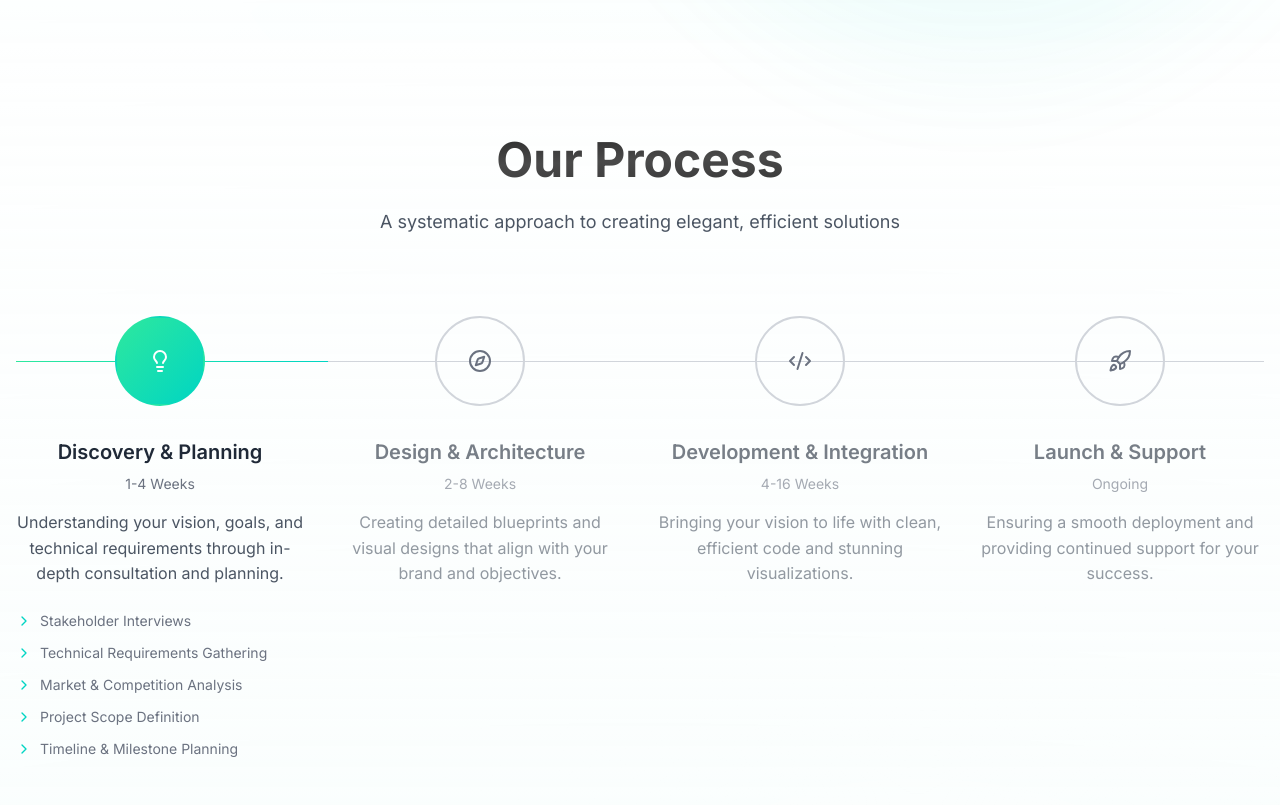
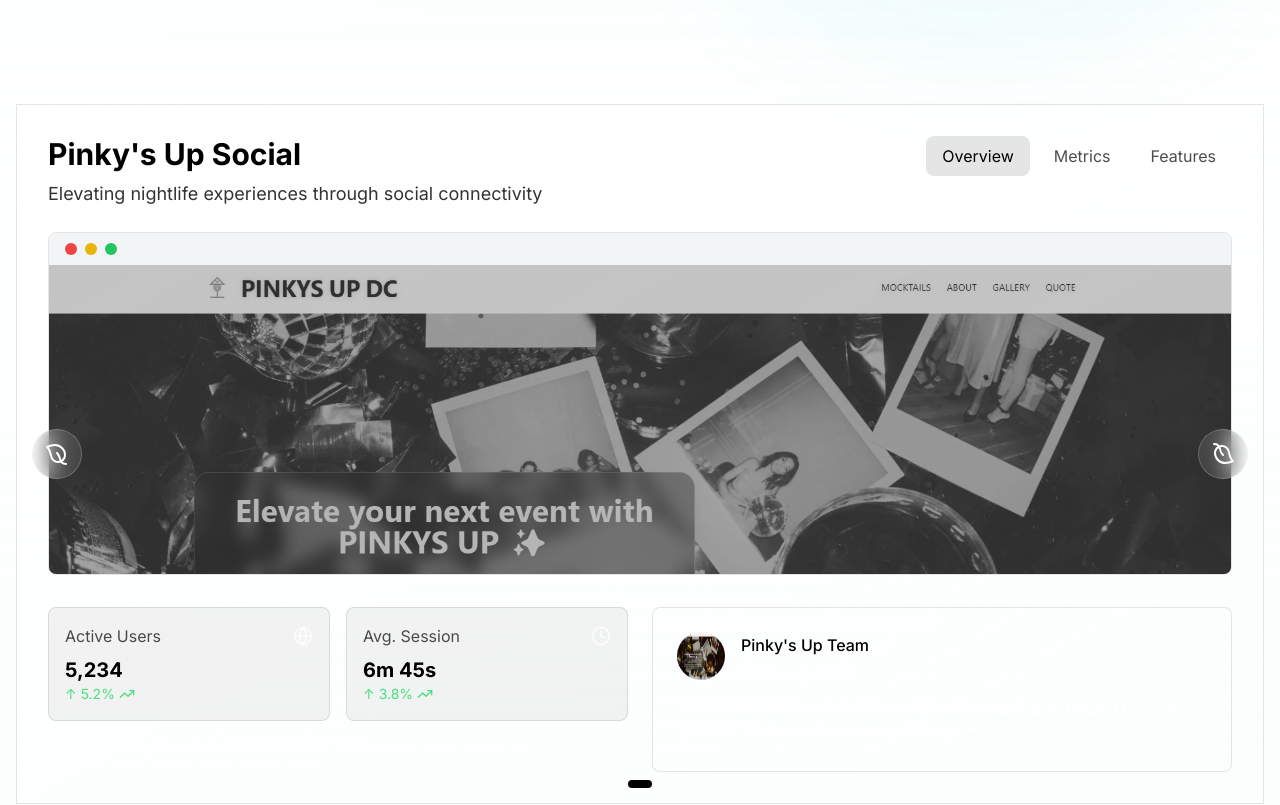
Before and after one commit to prana-canopy/prana-roots, a Next.js app: page / in a window 1280 px wide. Shown: the part 760-1565 px from the top of the page. Built offline with nearby package versions, Linux system fonts and the light colour scheme.

Commit message:
bw default

```diff
--- a/components/hero.tsx
+++ b/components/hero.tsx
@@ -11,6 +11,7 @@ import ProcessSection from './our-process';
 import PricingSection from './pricing';
 import ContactSection from './contact';
 import FAQSection from './faq';
+import RotatingCarousel from './rotating-carousel';
 
 export default React.memo(function Hero() {
   const { scrollY } = useScroll();
@@ -169,9 +170,10 @@ export default React.memo(function Hero() {
         </motion.div>
       </div> */}
       <div ref={processRef}>
+      <RotatingCarousel />
         <ProcessSection />
+        <PricingSection />
         <FAQSection />
-        <PricingSection />
         <ContactSection />
       </div>
     </section>
--- a/components/rotating-carousel.tsx
+++ b/components/rotating-carousel.tsx
@@ -3,10 +3,13 @@
 import { useEffect, useState } from 'react';
 import { motion, AnimatePresence } from 'framer-motion';
 import { Eye, MousePointerClick, Clock, Users, Leaf, TrendingUp, Globe } from 'lucide-react';
+import { useTheme } from 'next-themes';
 
-const PlaceholderChart = () => (
-  <div className="w-full h-full flex flex-col items-center justify-center bg-white/5 rounded-lg border border-white/10">
-    <div className="text-white/70 text-center">
+const PlaceholderChart = () => {
+  const { resolvedTheme: theme } = useTheme();
+  return (
+    <div className={`w-full h-full flex flex-col items-center justify-center ${theme === 'dark' ? 'bg-white/5' : 'bg-black/5'} rounded-lg border ${theme === 'dark' ? 'border-white/10' : 'border-black/10'}`}>
+      <div className={`${theme === 'dark' ? 'text-white/70' : 'text-black/70'} text-center`}>
         <p className="mb-2">Chart Placeholder</p>
         <p className="text-sm">Visitor metrics visualization will appear here</p>
         <div className="mt-4 flex gap-4">
@@ -26,6 +29,7 @@ const PlaceholderChart = () => (
       </div>
     </div>
   );
+};
 
 interface MetricHistory {
   date: string;
@@ -68,59 +72,59 @@ const generateMetricHistory = (baseline: number, days: number): MetricHistory[]
 
 const cards: CarouselCard[] = [
   {
-    title: "EcoTech Solutions Platform",
-    description: "A sustainable approach to digital transformation",
+    title: "Pinky's Up Social",
+    description: "Elevating nightlife experiences through social connectivity",
     previewImage: "pinkys.png",
     metrics: {
       current: {
-        visitors: "2,847",
-        engagement: "67%",
-        timeSpent: "4m 12s",
-        conversion: "8.9%"
+        visitors: "5,234",
+        engagement: "78%",
+        timeSpent: "6m 45s",
+        conversion: "12.3%"
       },
-      history: generateMetricHistory(2800, 14)
+      history: generateMetricHistory(5200, 14)
     },
     features: [
-      "Carbon footprint tracking",
-      "Sustainable resource management",
-      "Real-time environmental metrics",
-      "Green initiative dashboard"
+      "Real-time venue capacity tracking",
+      "Social event discovery",
+      "VIP reservations and experiences",
+      "Interactive venue maps"
     ],
     testimonial: {
-      quote: "Prana helped us visualize our environmental impact in ways we never imagined possible.",
-      author: "Sarah Chen",
-      company: "EcoTech Solutions",
+      quote: "Prana Roots transformed our digital presence and helped us connect with our audience in meaningful ways.",
+      author: "Pinky's Up Team",
+      company: "Pinky's Up Social",
       image: "pinkys.png"
     },
     techStack: ["React", "Next.js", "TailwindCSS", "Node.js"]
   },
-  {
-    title: "Biodiversity Analytics Dashboard",
-    description: "Connecting conservation with cutting-edge tech",
-    previewImage: "pinkys.png",
-    metrics: {
-      current: {
-        visitors: "3,156",
-        engagement: "72%",
-        timeSpent: "5m 03s",
-        conversion: "9.4%"
-      },
-      history: generateMetricHistory(3100, 14)
-    },
-    features: [
-      "Species tracking visualization",
-      "Habitat health monitoring",
-      "Conservation impact metrics",
-      "Biodiversity mapping"
-    ],
-    testimonial: {
-      quote: "The dashboard has revolutionized how we track and protect local ecosystems.",
-      author: "Michael Torres",
-      company: "Wildlife Conservation Tech",
-      image: "pinkys.png"
-    },
-    techStack: ["React", "D3.js", "Python", "PostgreSQL"]
-  }
+  // {
+  //   title: "Biodiversity Analytics Dashboard",
+  //   description: "Connecting conservation with cutting-edge tech",
+  //   previewImage: "pinkys.png",
+  //   metrics: {
+  //     current: {
+  //       visitors: "3,156",
+  //       engagement: "72%",
+  //       timeSpent: "5m 03s",
+  //       conversion: "9.4%"
+  //     },
+  //     history: generateMetricHistory(3100, 14)
+  //   },
+  //   features: [
+  //     "Species tracking visualization",
+  //     "Habitat health monitoring",
+  //     "Conservation impact metrics",
+  //     "Biodiversity mapping"
+  //   ],
+  //   testimonial: {
+  //     quote: "The dashboard has revolutionized how we track and protect local ecosystems.",
+  //     author: "Michael Torres",
+  //     company: "Wildlife Conservation Tech",
+  //     image: "pinkys.png"
+  //   },
+  //   techStack: ["React", "D3.js", "Python", "PostgreSQL"]
+  // }
 ];
 
 export default function RotatingCarousel() {
@@ -128,6 +132,12 @@ export default function RotatingCarousel() {
   const [direction, setDirection] = useState(0);
   const [isAutoPlaying, setIsAutoPlaying] = useState(true);
   const [activeTab, setActiveTab] = useState<'overview' | 'metrics' | 'features'>('overview');
+  const { resolvedTheme: theme } = useTheme();
+  const [mounted, setMounted] = useState(false);
+
+  useEffect(() => {
+    setMounted(true);
+  }, []);
 
   useEffect(() => {
     if (!isAutoPlaying) return;
@@ -159,12 +169,12 @@ export default function RotatingCarousel() {
   };
 
   const MetricCard = ({ icon, label, value, trend }) => (
-    <div className="bg-white/10 backdrop-blur-md rounded-lg p-4 border border-white/20 transition-all duration-300 hover:scale-105">
+    <div className={`${theme === 'dark' ? 'bg-white/10' : 'bg-black/5'} backdrop-blur-md rounded-lg p-4 border ${theme === 'dark' ? 'border-white/20' : 'border-black/10'} transition-all duration-300 hover:scale-105`}>
       <div className="flex items-center justify-between mb-2">
-        <span className="text-white/70">{label}</span>
+        <span className={`${theme === 'dark' ? 'text-white/70' : 'text-black/70'}`}>{label}</span>
         {icon}
       </div>
-      <div className="text-xl font-bold text-white">{value}</div>
+      <div className={`text-xl font-bold ${theme === 'dark' ? 'text-white' : 'text-black'}`}>{value}</div>
       <div className={`text-sm ${trend >= 0 ? 'text-green-400' : 'text-red-400'} flex items-center gap-1`}>
         {trend >= 0 ? '↑' : '↓'} {Math.abs(trend)}%
         <TrendingUp className="w-4 h-4" />
@@ -177,13 +187,15 @@ export default function RotatingCarousel() {
       onClick={() => setActiveTab(tab)}
       className={`px-4 py-2 rounded-lg transition-all duration-300 ${
         activeTab === tab
-          ? 'bg-white/20 text-white'
-          : 'text-white/70 hover:bg-white/10'
+          ? `${theme === 'dark' ? 'bg-white/20 text-white' : 'bg-black/10 text-black'}`
+          : `${theme === 'dark' ? 'text-white/70 hover:bg-white/10' : 'text-black/70 hover:bg-black/5'}`
       }`}
     >
       {label}
     </button>
   );
+
+  if (!mounted) return null;
 
   return (
     <div className="w-full max-w-7xl mx-auto px-4 py-16">
@@ -226,16 +238,16 @@ export default function RotatingCarousel() {
             className="absolute w-full h-full"
           >
             <div className="w-full h-full rounded-2xl overflow-hidden">
-              <div className="absolute inset-0 bg-gradient-to-br from-[var(--megaman)]/20 to-[var(--frozen-turquoise)]/20 backdrop-blur-md border border-white/20" />
+              <div className={`absolute inset-0 bg-gradient-to-br ${theme === 'dark' ? 'from-[var(--megaman)]/20 to-[var(--frozen-turquoise)]/20' : 'from-[var(--megaman)]/10 to-[var(--frozen-turquoise)]/10'} backdrop-blur-md border ${theme === 'dark' ? 'border-white/20' : 'border-black/10'}`} />
 
               <div className="relative h-full p-8 flex flex-col">
                 {/* Header */}
                 <div className="flex justify-between items-start mb-6">
                   <div className="space-y-2">
-                    <h2 className="text-3xl font-bold text-white">
+                    <h2 className={`text-3xl font-bold ${theme === 'dark' ? 'text-white' : 'text-black'}`}>
                       {cards[currentIndex].title}
                     </h2>
-                    <p className="text-lg text-white/80">
+                    <p className={`text-lg ${theme === 'dark' ? 'text-white/80' : 'text-black/80'}`}>
                       {cards[currentIndex].description}
                     </p>
                   </div>
@@ -249,27 +261,33 @@ export default function RotatingCarousel() {
                 {/* Content based on active tab */}
                 <div className="flex-1 overflow-hidden">
                   {activeTab === 'overview' && (
-                    <div className="h-full grid grid-cols-2 gap-8">
+                    <div className="h-full grid grid-cols-1 gap-8">
                       {/* Site Preview */}
-                      <div className="relative rounded-lg overflow-hidden border border-white/20">
+                      <div className={`relative rounded-lg overflow-hidden border ${theme === 'dark' ? 'border-white/20' : 'border-black/10'} group hover:border-[var(--megaman)] transition-all duration-300`}>
+                        {/* Browser Frame */}
+                        <div className={`h-8 ${theme === 'dark' ? 'bg-[#1a1a1a]' : 'bg-gray-100'} flex items-center px-4 space-x-2`}>
+                          <div className="flex space-x-2">
+                            <div className="w-3 h-3 rounded-full bg-red-500"></div>
+                            <div className="w-3 h-3 rounded-full bg-yellow-500"></div>
+                            <div className="w-3 h-3 rounded-full bg-green-500"></div>
+                          </div>
+                        </div>
+                        {/* Image Container */}
+                        <div className="relative w-full overflow-hidden" style={{ paddingBottom: "45%" }}>
+                          <div className="absolute inset-0 bg-black/20 mix-blend-multiply group-hover:bg-transparent transition-colors duration-500 z-10" />
                           <img
                             src={cards[currentIndex].previewImage}
-                          alt="Site Preview"
-                          className="w-full h-full object-cover"
+                            alt={`${cards[currentIndex].title} Preview`}
+                            className="absolute inset-0 w-full h-full object-cover object-center
+                              filter grayscale opacity-80 group-hover:grayscale-0 group-hover:opacity-100
+                              transform group-hover:scale-105 transition-all duration-500"
                           />
-                        <div className="absolute bottom-0 inset-x-0 p-4 bg-gradient-to-t from-black/80 to-transparent">
-                          <div className="flex flex-wrap gap-2">
-                            {cards[currentIndex].techStack.map((tech) => (
-                              <span key={tech} className="px-2 py-1 rounded-full bg-white/20 text-white text-sm">
-                                {tech}
-                              </span>
-                            ))}
-                          </div>
                         </div>
                       </div>
 
                       {/* Quick Stats & Testimonial */}
-                      <div className="space-y-6">
+                      <div className="grid grid-cols-2 gap-6">
+                        <div className="space-y-4">
                           <div className="grid grid-cols-2 gap-4">
                             <MetricCard
                               icon={<Globe className="w-5 h-5 text-white/70" />}
@@ -284,9 +302,10 @@ export default function RotatingCarousel() {
                               trend={3.8}
                             />
                           </div>
+                        </div>
 
                         {cards[currentIndex].testimonial && (
-                          <div className="bg-white/10 backdrop-blur-md rounded-lg p-6 border border-white/20">
+                          <div className={`bg-white/10 ${theme === 'dark' ? 'backdrop-blur-md' : ''} rounded-lg p-6 border ${theme === 'dark' ? 'border-white/20' : 'border-black/10'}`}>
                             <div className="flex items-center gap-4 mb-4">
                               <img
                                 src={cards[currentIndex].testimonial.image}
@@ -294,15 +313,15 @@ export default function RotatingCarousel() {
                                 className="w-12 h-12 rounded-full"
                               />
                               <div>
-                                <p className="font-medium text-white">
+                                <p className={`font-medium ${theme === 'dark' ? 'text-white' : 'text-black'}`}>
                                   {cards[currentIndex].testimonial.author}
                                 </p>
-                                <p className="text-white/70 text-sm">
+                                <p className={`text-white/70 ${theme === 'dark' ? 'text-white/70' : 'text-black/70'} text-sm`}>
                                   {cards[currentIndex].testimonial.company}
                                 </p>
                               </div>
                             </div>
-                            <p className="text-white/90 italic">
+                            <p className={`text-white/90 ${theme === 'dark' ? 'text-white/90' : 'text-black/90'} italic`}>
                               "{cards[currentIndex].testimonial.quote}"
                             </p>
                           </div>
@@ -340,8 +359,8 @@ export default function RotatingCarousel() {
                         />
                       </div>
 
-                      <div className="bg-white/10 backdrop-blur-md rounded-lg p-6 border border-white/20 h-[300px]">
-                        <h3 className="text-white mb-4">Performance Trends</h3>
+                      <div className={`bg-white/10 ${theme === 'dark' ? 'backdrop-blur-md' : ''} rounded-lg p-6 border ${theme === 'dark' ? 'border-white/20' : 'border-black/10'} h-[300px]`}>
+                        <h3 className={`text-white ${theme === 'dark' ? 'text-white' : 'text-black'} mb-4`}>Performance Trends</h3>
                         <PlaceholderChart />
                       </div>
                     </div>
@@ -350,8 +369,8 @@ export default function RotatingCarousel() {
                   {activeTab === 'features' && (
                     <div className="h-full grid grid-cols-2 gap-8">
                       <div className="space-y-6">
-                        <div className="bg-white/10 backdrop-blur-md rounded-lg p-6 border border-white/20">
-                          <h3 className="text-xl font-semibold text-white mb-4">Key Features</h3>
+                        <div className={`bg-white/10 ${theme === 'dark' ? 'backdrop-blur-md' : ''} rounded-lg p-6 border ${theme === 'dark' ? 'border-white/20' : 'border-black/10'}`}>
+                          <h3 className={`text-xl font-semibold ${theme === 'dark' ? 'text-white' : 'text-black'} mb-4`}>Key Features</h3>
                           <ul className="space-y-4">
                             {cards[currentIndex].features.map((feature, idx) => (
                               <li key={idx} className="flex items-center gap-3 text-white/90">
@@ -362,13 +381,13 @@ export default function RotatingCarousel() {
                           </ul>
                         </div>
 
-                        <div className="bg-white/10 backdrop-blur-md rounded-lg p-6 border border-white/20">
-                          <h3 className="text-xl font-semibold text-white mb-4">Tech Stack</h3>
+                        <div className={`bg-white/10 ${theme === 'dark' ? 'backdrop-blur-md' : ''} rounded-lg p-6 border ${theme === 'dark' ? 'border-white/20' : 'border-black/10'}`}>
+                          <h3 className={`text-xl font-semibold ${theme === 'dark' ? 'text-white' : 'text-black'} mb-4`}>Tech Stack</h3>
                           <div className="flex flex-wrap gap-2">
                             {cards[currentIndex].techStack.map((tech) => (
                               <span
                                 key={tech}
-                                className="px-3 py-1.5 rounded-full bg-white/20 text-white"
+                                className={`px-3 py-1.5 rounded-full ${theme === 'dark' ? 'bg-white/20 text-white' : 'bg-black/10 text-black'}`}
                               >
                                 {tech}
                               </span>
@@ -377,28 +396,28 @@ export default function RotatingCarousel() {
                         </div>
                       </div>
 
-                      <div className="bg-white/10 backdrop-blur-md rounded-lg p-6 border border-white/20">
-                        <h3 className="text-xl font-semibold text-white mb-4">Implementation Timeline</h3>
+                      <div className={`bg-white/10 ${theme === 'dark' ? 'backdrop-blur-md' : ''} rounded-lg p-6 border ${theme === 'dark' ? 'border-white/20' : 'border-black/10'}`}>
+                        <h3 className={`text-xl font-semibold ${theme === 'dark' ? 'text-white' : 'text-black'} mb-4`}>Implementation Timeline</h3>
                         <div className="space-y-6">
                           <div className="relative pl-8 border-l-2 border-white/20">
                             <div className="absolute left-0 top-1.5 w-4 h-4 -translate-x-[9px] rounded-full bg-[var(--megaman)]" />
-                            <h4 className="text-white font-medium">Discovery & Planning</h4>
-                            <p className="text-white/70">2 weeks</p>
+                            <h4 className={`text-white ${theme === 'dark' ? 'text-white' : 'text-black'} font-medium`}>Discovery & Planning</h4>
+                            <p className={`text-white/70 ${theme === 'dark' ? 'text-white/70' : 'text-black/70'}`}>2 weeks</p>
                           </div>
                           <div className="relative pl-8 border-l-2 border-white/20">
                             <div className="absolute left-0 top-1.5 w-4 h-4 -translate-x-[9px] rounded-full bg-[var(--frozen-turquoise)]" />
-                            <h4 className="text-white font-medium">Design & Development</h4>
-                            <p className="text-white/70">6-8 weeks</p>
+                            <h4 className={`text-white ${theme === 'dark' ? 'text-white' : 'text-black'} font-medium`}>Design & Development</h4>
+                            <p className={`text-white/70 ${theme === 'dark' ? 'text-white/70' : 'text-black/70'}`}>6-8 weeks</p>
                           </div>
                           <div className="relative pl-8 border-l-2 border-white/20">
                             <div className="absolute left-0 top-1.5 w-4 h-4 -translate-x-[9px] rounded-full bg-[var(--heart-of-ice)]" />
-                            <h4 className="text-white font-medium">Testing & Refinement</h4>
-                            <p className="text-white/70">2 weeks</p>
+                            <h4 className={`text-white ${theme === 'dark' ? 'text-white' : 'text-black'} font-medium`}>Testing & Refinement</h4>
+                            <p className={`text-white/70 ${theme === 'dark' ? 'text-white/70' : 'text-black/70'}`}>2 weeks</p>
                           </div>
                           <div className="relative pl-8">
                             <div className="absolute left-0 top-1.5 w-4 h-4 -translate-x-[9px] rounded-full bg-[var(--electric-lettuce)]" />
-                            <h4 className="text-white font-medium">Launch & Support</h4>
-                            <p className="text-white/70">Ongoing</p>
+                            <h4 className={`text-white ${theme === 'dark' ? 'text-white' : 'text-black'} font-medium`}>Launch & Support</h4>
+                            <p className={`text-white/70 ${theme === 'dark' ? 'text-white/70' : 'text-black/70'}`}>Ongoing</p>
                           </div>
                         </div>
                       </div>
@@ -421,8 +440,8 @@ export default function RotatingCarousel() {
               }}
               className={`w-2 h-2 rounded-full transition-all duration-300
                 ${currentIndex === index
-                  ? 'bg-white w-6'
-                  : 'bg-white/50 hover:bg-white/70'
+                  ? `${theme === 'dark' ? 'bg-white w-6' : 'bg-black w-6'}`
+                  : `${theme === 'dark' ? 'bg-white/50 hover:bg-white/70' : 'bg-black/50 hover:bg-black/70'}`
                 }`}
             />
           ))}
```
Lines whose indentation alone changed are shown as unchanged.
